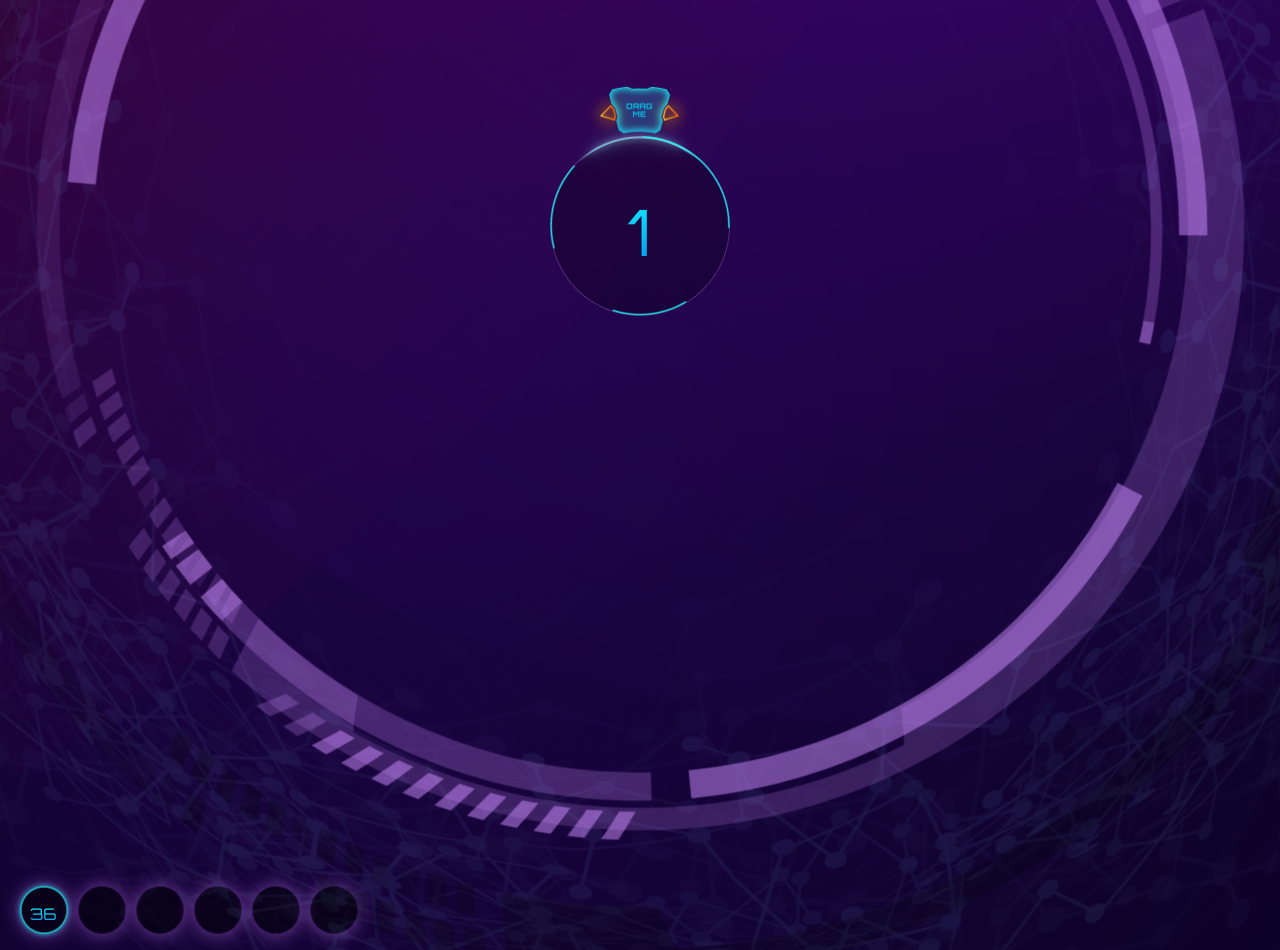
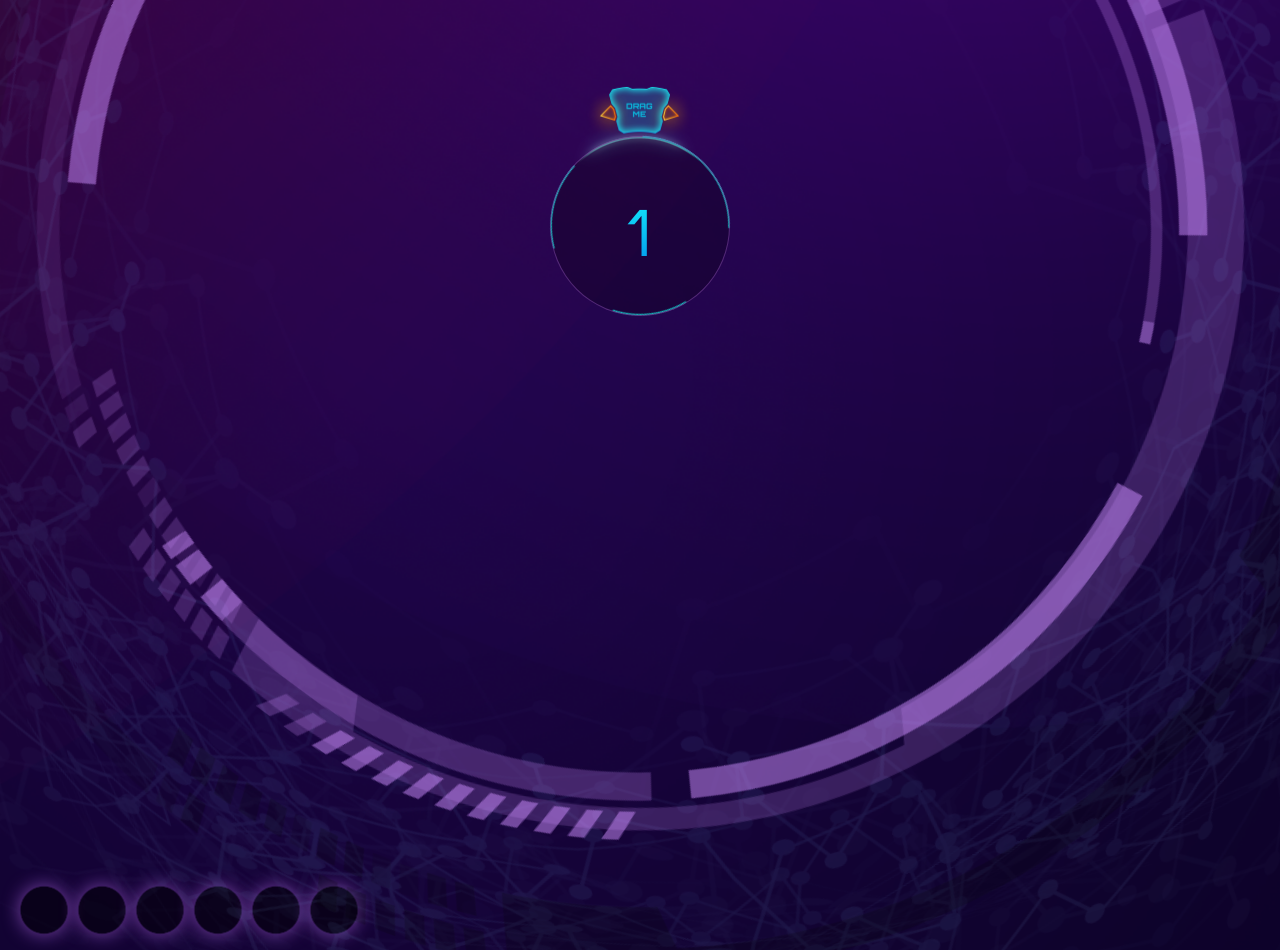
Before and after one commit to Lotto24/scifi-lotto, an Angular app: page / in a window 1280 px wide. Shown: the part 480-1430 px from the top of the page. Built offline with nearby package versions, Linux system fonts and the light colour scheme.

Commit message:
last changes

```diff
--- a/src/app/hud-ring/hud-ring.component.html
+++ b/src/app/hud-ring/hud-ring.component.html
@@ -1,12 +1,5 @@
 <div *ngFor="let ring of [1,2,3,4];" [class]="'ring-container ring-container--' + ring">
   <img [class]="'ring ring--' + ring" [src]="'../../assets/hud-ring-0' + ring + '.png'">
-</div>
-<div class="circle">
-  <ng-container *ngIf="dialPosition">
-    <span (click)="onNumberClicked()"
-          class="circle-number"
-          [textContent]="positionToValue(dialPosition)"></span>
-  </ng-container>
 </div>
 
 <div class="handle">
@@ -16,6 +9,14 @@
     <img src="../../assets/drag-handle.png" alt="">
   </div>
 </div>
+
 <div class="inner-ring-container">
   <img class="inner-ring" src="../../assets/hud-ring-05.png" alt="">
 </div>
+<div class="circle">
+  <ng-container *ngIf="dialPosition">
+    <span (click)="onNumberClicked()"
+          class="circle-number"
+          [textContent]="positionToValue(dialPosition)"></span>
+  </ng-container>
+</div>
--- a/src/app/hud-ring/hud-ring.component.scss
+++ b/src/app/hud-ring/hud-ring.component.scss
@@ -98,6 +98,7 @@
 }
 
 .circle-number {
+  user-select: none;
   pointer-events: auto;
   font-size: 4em;
   padding-top: 11px;
@@ -117,6 +118,7 @@
 
   .bar,
   IMG {
+    pointer-events: none;
     user-select: none;
     width: 100%;
     height: 100%;
--- a/src/app/input/dial.directive.ts
+++ b/src/app/input/dial.directive.ts
@@ -1,11 +1,18 @@
 import {Directive, ElementRef, EventEmitter, OnInit, Output} from '@angular/core';
 import {fromEvent, merge, Observable} from 'rxjs';
 import {concatMap, map, takeUntil, tap} from 'rxjs/operators';
+
+
 
 export interface DialPosition {
   deg: number;
   percentage: number;
 }
+
+const OPTS: AddEventListenerOptions = {
+  capture: false,
+  passive: true
+};
 
 @Directive({
   selector: '[appDial]'
@@ -61,13 +68,12 @@ export class DialDirective implements OnInit {
   private start$(): Observable<WebKitPoint> {
     return merge(this.mouseStart$(), this.touchStart$())
       .pipe(
-        tap(() => console.log('start')),
         map(this.toCenter.bind(this))
       );
   }
 
   private touchStart$(): Observable<WebKitPoint> {
-    return fromEvent(this.target, 'touchstart')
+    return fromEvent(this.target, 'touchstart', OPTS)
       .pipe(
         map((ev: TouchEvent) => ev.touches[0]),
         map((touch: Touch) => ({x: touch.pageX, y: touch.pageY}) as WebKitPoint)
@@ -75,7 +81,7 @@ export class DialDirective implements OnInit {
   }
 
   private mouseStart$(): Observable<WebKitPoint> {
-    return fromEvent(this.target, 'mousedown')
+    return fromEvent(this.target, 'mousedown', OPTS)
       .pipe(
         map((ev: MouseEvent) => ({x: ev.x, y: ev.y}) as WebKitPoint)
       );
@@ -87,7 +93,7 @@ export class DialDirective implements OnInit {
   }
 
   private mouseMove$(): Observable<WebKitPoint> {
-    return fromEvent(this.target, 'mousemove')
+    return fromEvent(this.target, 'mousemove', OPTS)
       .pipe(
         // tap(() => console.log('move')),
         map((ev: MouseEvent) => ({x: ev.x, y: ev.y}) as WebKitPoint)
@@ -95,7 +101,7 @@ export class DialDirective implements OnInit {
   }
 
   private touchMove$(): Observable<WebKitPoint> {
-    return fromEvent(this.target, 'touchmove')
+    return fromEvent(this.target, 'touchmove', OPTS)
       .pipe(
         map((ev: TouchEvent) => ev.touches[0]),
         map((touch: Touch) => ({x: touch.pageX, y: touch.pageY}) as WebKitPoint)
@@ -115,13 +121,13 @@ export class DialDirective implements OnInit {
   }
 
   private touchStop$(): Observable<any> {
-    return fromEvent(this.target, 'touchend');
+    return fromEvent(this.target, 'touchend', OPTS);
   }
 
   private mouseStop$(): Observable<any> {
     return merge(
-      fromEvent(this.target, 'mouseup'),
-      fromEvent(this.target, 'mouseleave')
+      fromEvent(this.target, 'mouseup', OPTS),
+      fromEvent(this.target, 'mouseleave', OPTS)
     );
   }
 }
--- a/src/app/selected-numbers/selected-numbers.component.scss
+++ b/src/app/selected-numbers/selected-numbers.component.scss
@@ -11,6 +11,9 @@
   background-image: url("../../assets/number-unfilled.png");
   background-size: cover;
   margin-left: -30px;
+  display: flex;
+  align-items: center;
+  justify-content: center;
 }
 
 .number--selected {
@@ -19,8 +22,7 @@
 
 .number span {
   position: relative;
-  left: 30px;
-  top: 38px;
+  display: block;
   background: -webkit-linear-gradient(#18ffff, #0091ea);
   -webkit-background-clip: text;
   -webkit-text-fill-color: transparent;
--- a/src/app/selected-numbers/selected-numbers.component.ts
+++ b/src/app/selected-numbers/selected-numbers.component.ts
@@ -1,21 +1,25 @@
 import {Component, OnInit} from '@angular/core';
+
+export interface NumberSlot {
+  number?: number;
+}
 
 @Component({
   selector: 'app-selected-numbers',
   templateUrl: './selected-numbers.component.html',
   styleUrls: ['./selected-numbers.component.scss']
 })
-export class SelectedNumbersComponent implements OnInit {
+export class SelectedNumbersComponent {
 
-  public numbers = [{number: 36}, {}, {}, {}, {}, {}];
-
-  constructor() {
-  }
-
-  ngOnInit() {
-  }
+  public numbers: NumberSlot[] = [{}, {}, {}, {}, {}, {}];
 
   public selectNumber(n: number) {
     console.log(n);
+    const emptySlots = this.numbers
+      .filter((slot) => !slot.hasOwnProperty('number'));
+
+    if (emptySlots.length > 0) {
+      emptySlots.shift().number = n;
+    }
   }
 }
```
